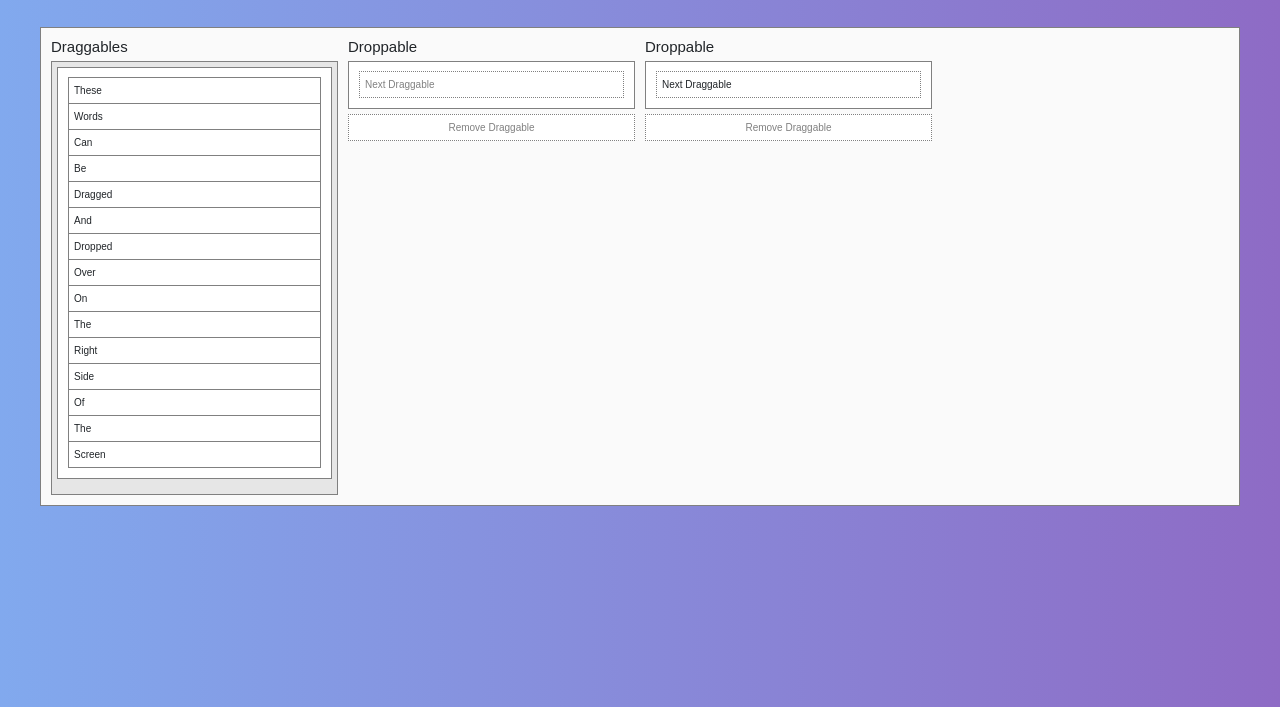
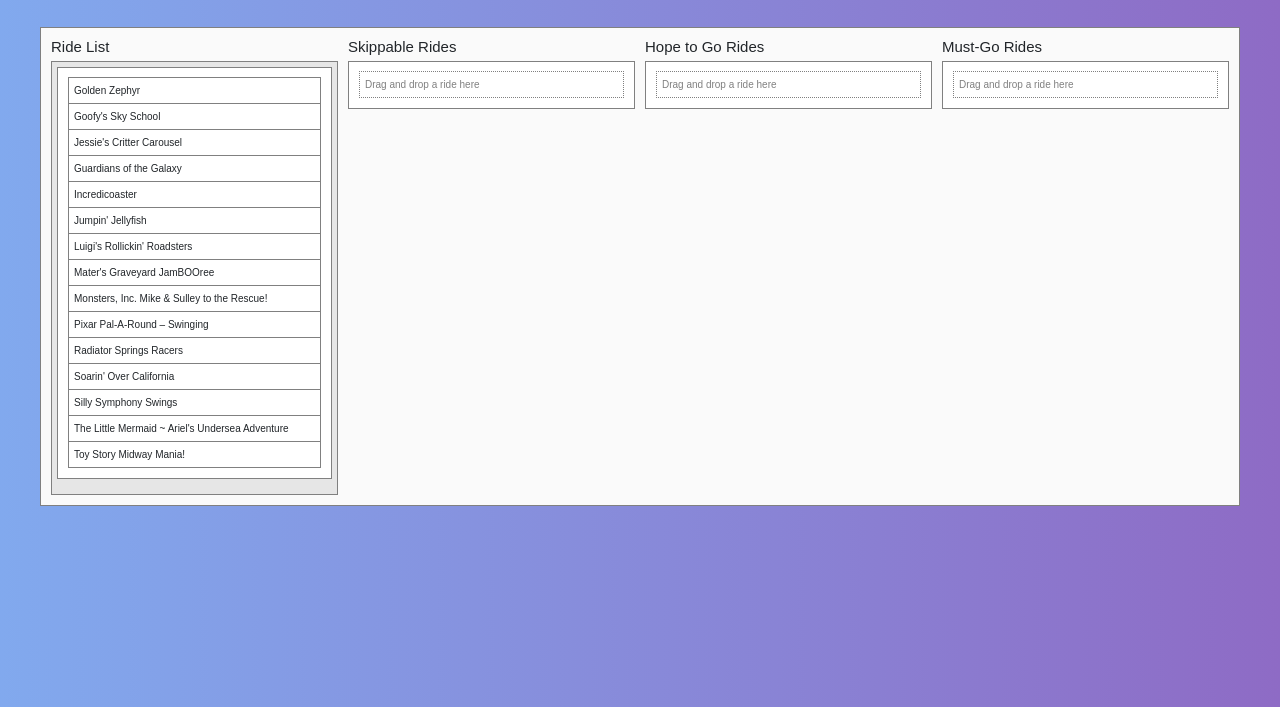
Before and after one commit to tman0004/theme-park-planner, a plain HTML site: page Frontend/html/selection.html in a window 1280 px wide. Shown: the part 93-800 px from the top of the page. Drawn offline with nearby package versions, Linux system fonts and the light colour scheme.

Commit message:
Added third pane and ride name list

```diff
--- a/Frontend/css/selection.css
+++ b/Frontend/css/selection.css
@@ -78,6 +78,16 @@
 	color: gray;
 }
 
+#next_metric2 {
+	color: gray;
+}
+
+#next_metric3 {
+	color: gray;
+}
+
+
+
 #remove_metric {
 	margin: 5px;
 	border: 1px dotted gray;
--- a/Frontend/html/selection.html
+++ b/Frontend/html/selection.html
@@ -57,35 +57,38 @@
 
         <div id="main_window">
             <div id="left_pane">
-                <h4>Draggables</h5>
+                <h4>Ride List</h5>
                 <div id="available_metrics_filter">
-                    <ul id="available_metrics_list"> </ul>
+                    <ul id="available_metrics_list">
+                    </ul>
                 </div>
             </div>
             <div id="right_pane">
-                <h4>Droppable</h5>
+                <h4>Skippable Rides</h5>
                 <div id="selected_metrics">
                     <ul id="selected_metrics_list">
-                        <li id="next_metric">Next Draggable</li>
+                        <li id="next_metric">Drag and drop a ride here</li>
                     </ul>
-                </div>
-                <div id="remove_metric">
-                    Remove Draggable
                 </div>
             </div>
             <div id="right_pane">
-                <h4>Droppable</h5>
+                <h4>Hope to Go Rides</h5>
                 <div id="selected_metrics">
                     <ul id="selected_metrics_list">
-                        <li id="next_metric2">Next Draggable</li>
+                        <li id="next_metric2">Drag and drop a ride here</li>
                     </ul>
                 </div>
-                <div id="remove_metric">
-                    Remove Draggable
+            </div>
+            <div id="right_pane">
+                <h4>Must-Go Rides</h5>
+                <div id="selected_metrics">
+                    <ul id="selected_metrics_list">
+                        <li id="next_metric3">Drag and drop a ride here</li>
+                    </ul>
                 </div>
             </div>
         </div>
-    </div>make
+    </div>
 
 
 </body>
--- a/Frontend/js/selection.js
+++ b/Frontend/js/selection.js
@@ -180,24 +180,23 @@
 }
 
 mapDocumentTouchToMouse();
-
 window.onload = function() {
 	var data = [
-		"These",
-		"Words",
-		"Can",
-		"Be",
-		"Dragged",
-		"And",
-		"Dropped",
-		"Over",
-		"On",
-		"The",
-		"Right",
-		"Side",
-		"Of",
-		"The",
-		"Screen"
+		"Golden Zephyr",
+		"Goofy's Sky School",
+		"Jessie's Critter Carousel",
+		"Guardians of the Galaxy",
+		"Incredicoaster",
+		"Jumpin' Jellyfish",
+		"Luigi's Rollickin' Roadsters",
+		"Mater's Graveyard JamBOOree",
+		"Monsters, Inc. Mike & Sulley to the Rescue!",
+		"Pixar Pal-A-Round – Swinging",
+		"Radiator Springs Racers",
+		"Soarin' Over California",
+		"Silly Symphony Swings",
+		"The Little Mermaid ~ Ariel's Undersea Adventure",
+		"Toy Story Midway Mania!"
 	];
 
 	var availableMetrics = document.getElementById("available_metrics_list");
@@ -231,6 +230,12 @@
 		}
 	});
 
+	var selectedMetricsDroppable2 = new Droppable("next_metric3", function(draggable) {
+		if (this.element.parentNode !== draggable.element.parentNode) {
+			this.element.parentNode.insertBefore(draggable.element, this.element);
+		}
+	});
+
 	new Droppable("remove_metric", function(draggable) {
 		availableMetricsDroppable.onDragDrop(draggable);
 	});
```
